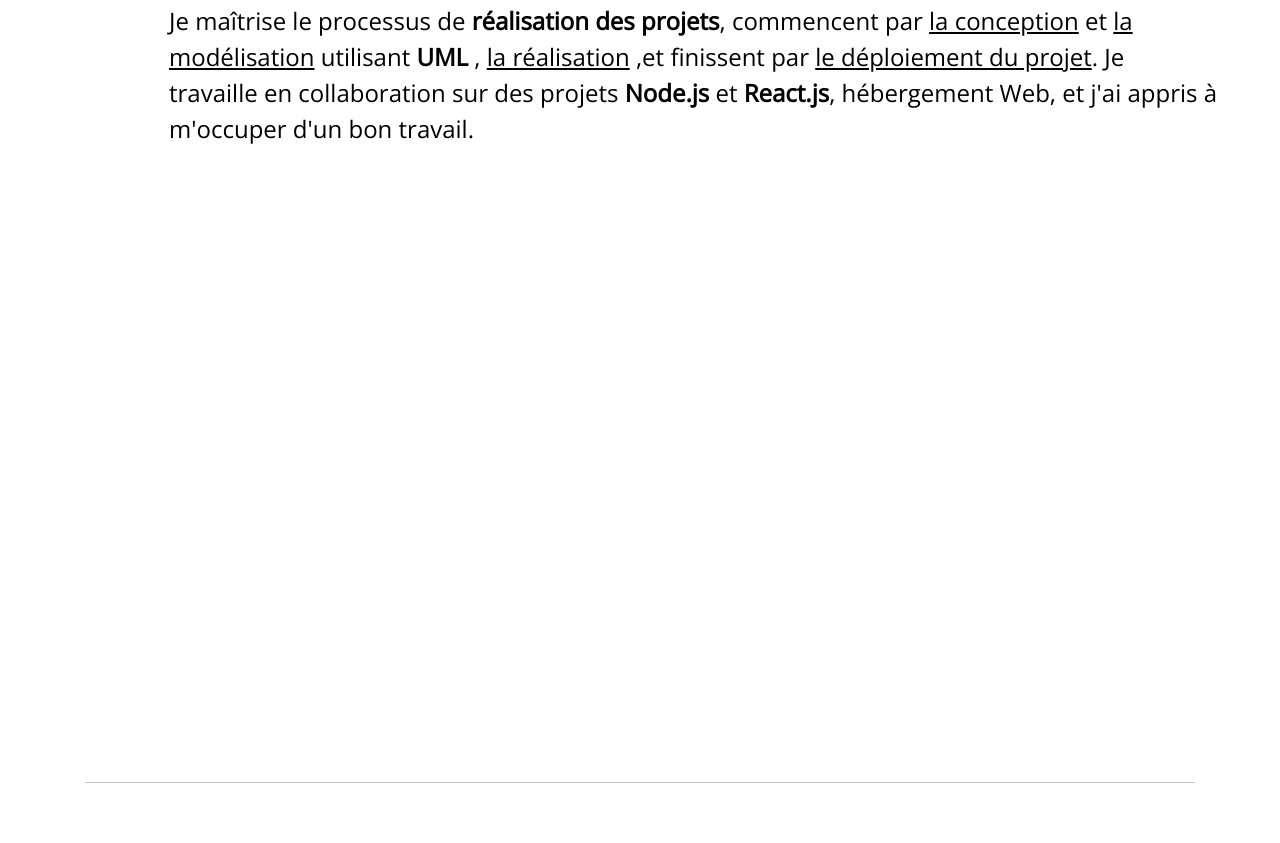
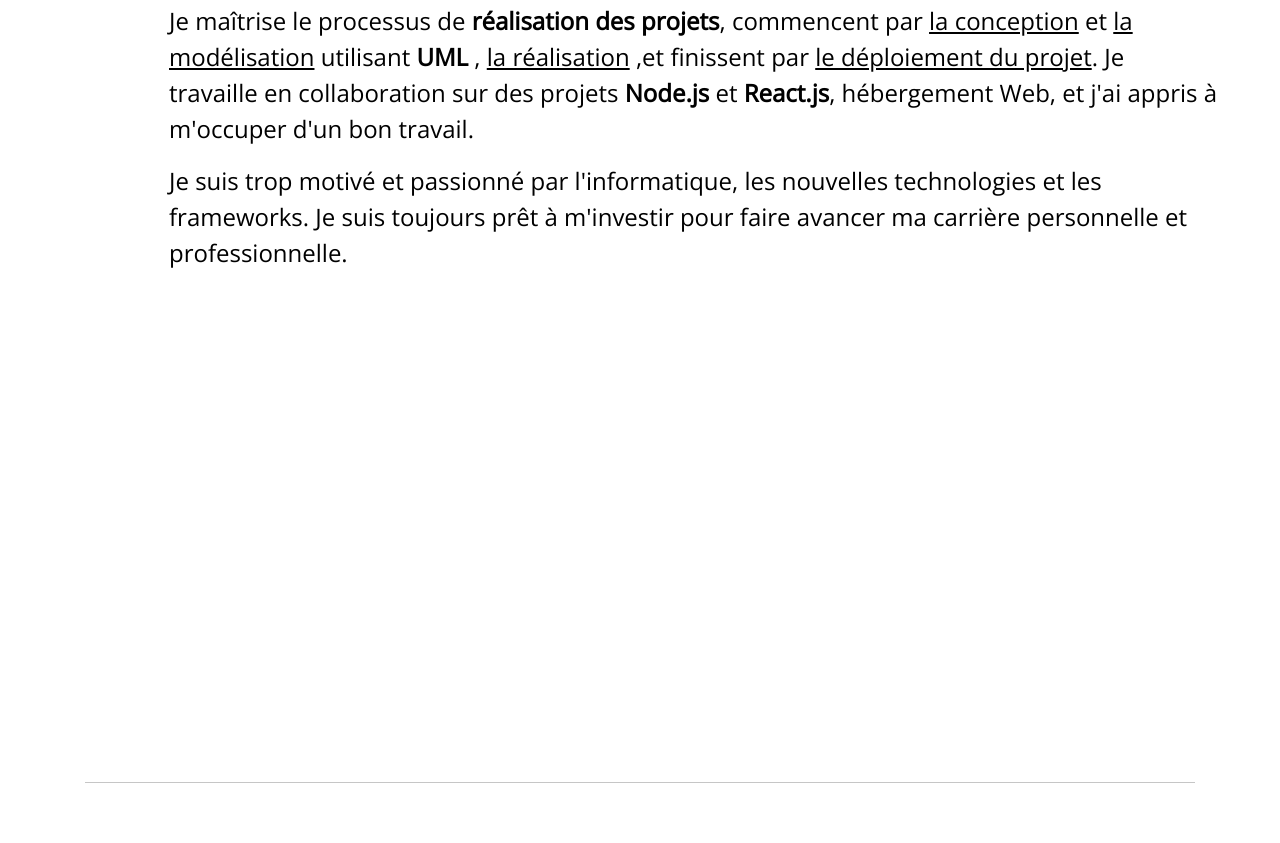
Before and after one commit to HaithamOumerzoug/Haitham-Oumerzoug, a plain HTML site: page index.html in a window 1280 px wide. Shown: the part 1317-2160 px from the top of the page. Drawn offline with nearby package versions, Linux system fonts and the light colour scheme.

Commit message:
Add other

```diff
--- a/index.html
+++ b/index.html
@@ -63,6 +63,9 @@
                         <p>
                             Je maîtrise le processus de <b>réalisation des projets</b>, commencent par <u>la conception</u> et <u>la modélisation</u> utilisant <b>UML</b> , <u>la réalisation</u> ,et finissent par <u>le déploiement du projet</u>.
                             Je travaille en collaboration sur des projets <b>Node.js</b> et <b>React.js</b>, hébergement Web, et j'ai appris à m'occuper d'un bon travail.
+                        </p>
+                        <p>
+                            Je suis trop motivé et passionné par l'informatique, les nouvelles technologies et les frameworks. Je suis toujours prêt à m'investir pour faire avancer ma carrière personnelle et professionnelle.
                         </p>
                     </div>
                     <div></div>
```
